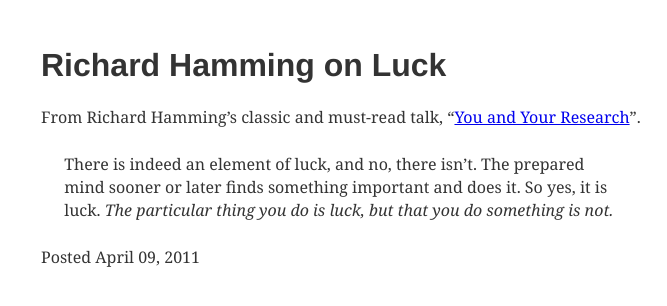
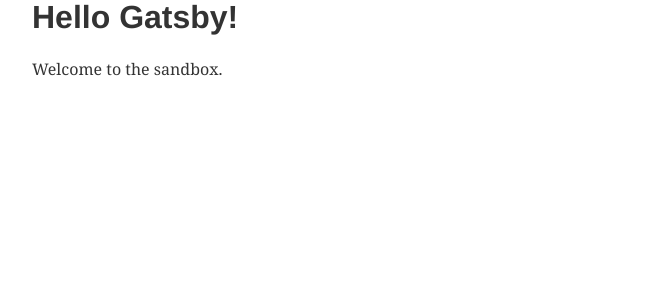
Before and after one commit to MariahAdams/gatsby-sandbox, a Gatsby site: page / in a window 1280 px wide. Shown: the whole page, without its empty margins (299-966 px from the left). Built offline with nearby package versions, Linux system fonts and the light colour scheme; Gatsby itself is replaced by a stand-in of ours.

Commit message:
wiring up layout component

```diff
--- a/package.json
+++ b/package.json
@@ -15,6 +15,7 @@
     "react-typography": "^0.16.13",
     "typography": "^0.16.17",
     "typography-theme-bootstrap": "^0.16.7",
+    "typography-theme-fairy-gates": "^0.15.11",
     "typography-theme-lawton": "^0.15.10"
   }
 }
--- /dev/null
+++ b/src/components/layout.js
@@ -0,0 +1,7 @@
+import React from 'react';
+
+export default ({ children }) => (
+  <div style={{ margin: `0 auto`, maxWidth: 650, padding: `0 1rem` }}>
+    { children }
+  </div>
+)
--- a/src/pages/index.js
+++ b/src/pages/index.js
@@ -1,28 +1,10 @@
 import React from "react";
+import Header from '../components/header';
+import Layout from '../components/layout';
 
 export default () => (
-  <div style={{ margin: `3em auto`, maxWidth: 600 }}>
-    <h1>Richard Hamming on Luck</h1>
-    <div>
-      <p>
-        From Richard Hamming’s classic and must-read talk, “
-        <a href="http://www.cs.virginia.edu/~robins/YouAndYourResearch.html">
-          You and Your Research
-        </a>
-        ”.
-      </p>
-      <blockquote>
-        <p>
-          There is indeed an element of luck, and no, there isn’t. The prepared
-          mind sooner or later finds something important and does it. So yes, it
-          is luck.{" "}
-          <em>
-            The particular thing you do is luck, but that you do something is
-            not.
-          </em>
-        </p>
-      </blockquote>
-    </div>
-    <p>Posted April 09, 2011</p>
-  </div>
+  <Layout>
+    <Header headerText="Hello Gatsby!"/>
+    <p>Welcome to the sandbox.</p>
+  </Layout>
 )
--- a/src/utils/typography.js
+++ b/src/utils/typography.js
@@ -1,6 +1,6 @@
 import Typography from 'typography';
-import lawtonTheme from 'typography-theme-lawton';
+import fairyGateTheme from 'typography-theme-fairy-gates';
 
-const typography = new Typography(lawtonTheme);
+const typography = new Typography(fairyGateTheme);
 
 export default typography;
```
Also changed, not shown: 1 other file.
